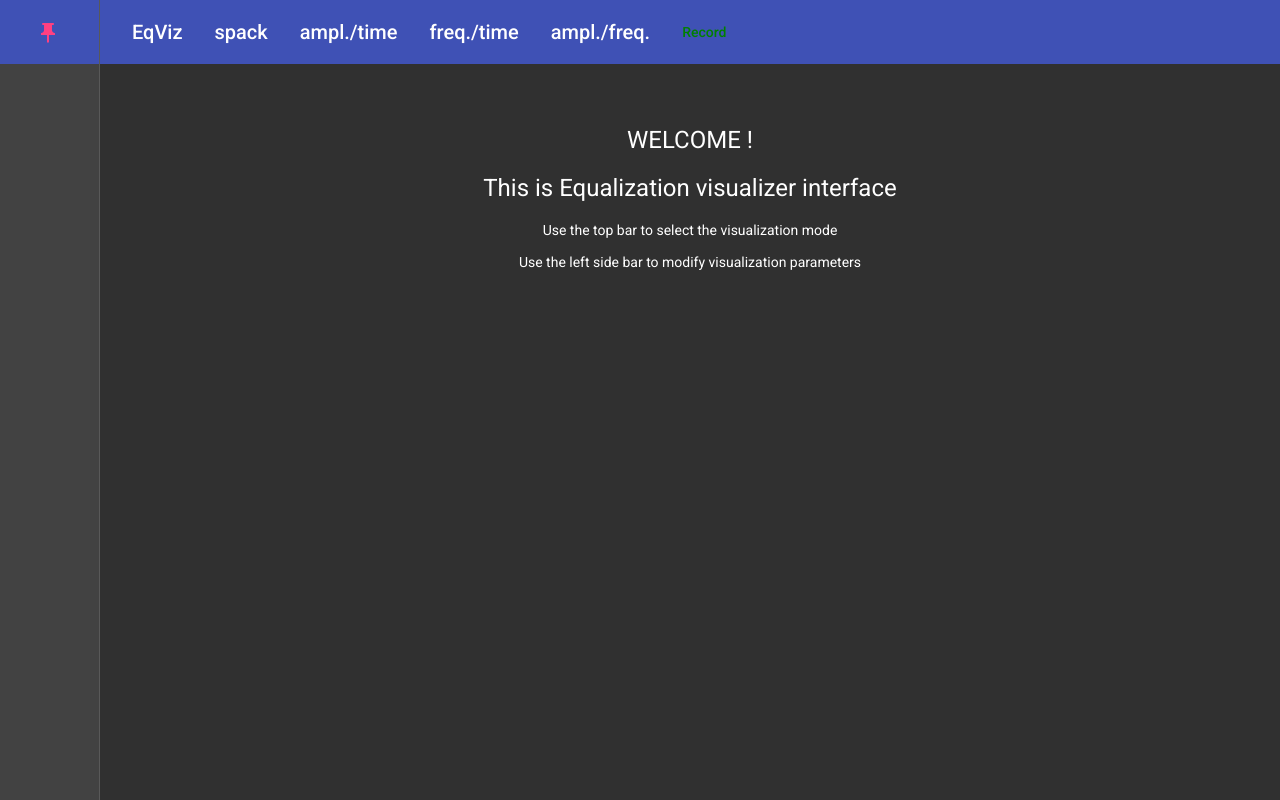
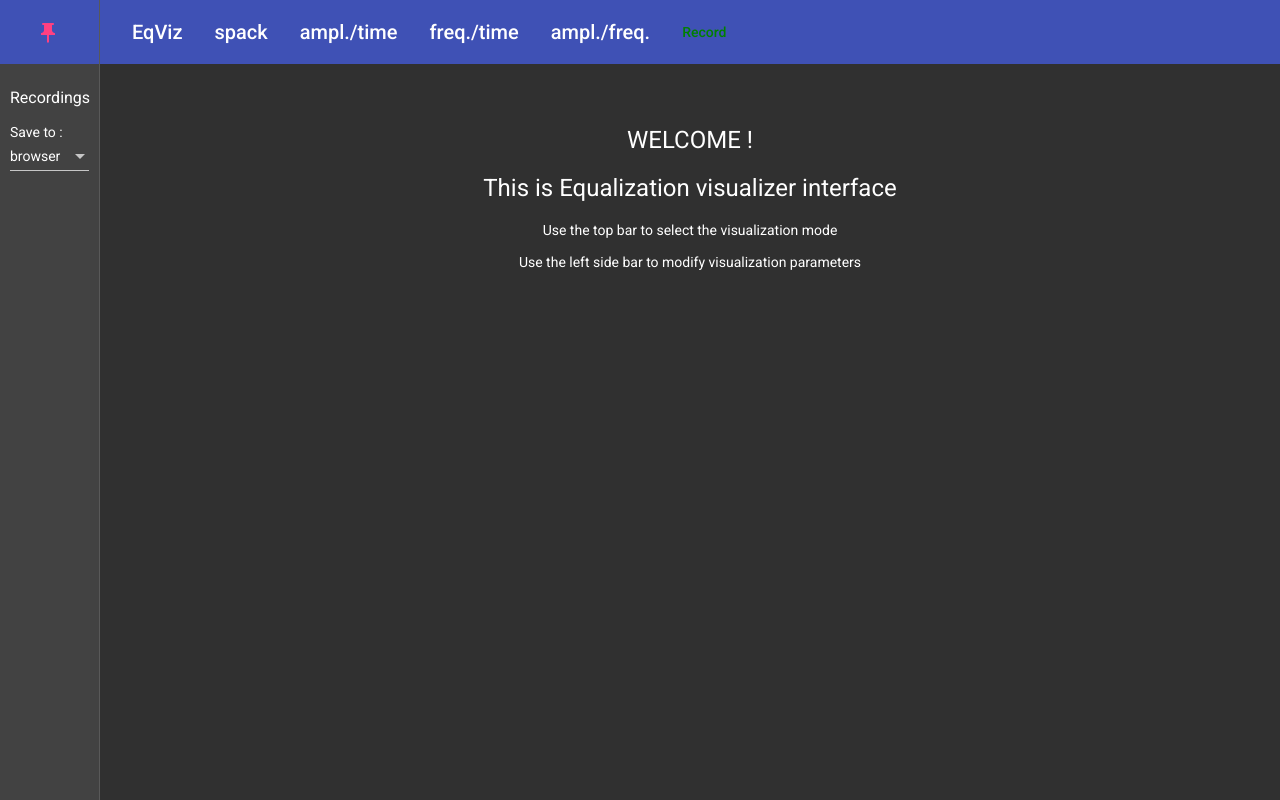
Before and after one commit to jean-tissot/EqViz, an Angular app in the folder eqviz-client/: page / in a window 1280 px wide. Built offline with nearby package versions, Linux system fonts and the light colour scheme.

Commit message:
adds a save location setting (disk / browser)

```diff
--- a/eqviz-client/src/app/components/settings/settings.component.html
+++ b/eqviz-client/src/app/components/settings/settings.component.html
@@ -1,13 +1,22 @@
 <div id="list">
+    <h3>Recordings</h3>
+    <label for="saveTo">Save to :</label>
+    <mat-form-field id="saveTo">
+        <mat-select [(value)]="settingsService.saveToDisk">
+            <mat-option *ngFor="let saveToDisk of [false, true]" [value]="saveToDisk">{{saveToDisk ? 'disk' : 'browser'}}</mat-option>
+        </mat-select>
+    </mat-form-field>
     <div *ngIf="currentVisualizer!='none'">
+        <h3>Display</h3>
         <label for="nfft">Nfft :</label>
         <mat-form-field id="nfft">
             <mat-select [(value)]="settingsService.nfft">
                 <mat-option *ngFor="let nfftValue of nfftPossibleValues" [value]="nfftValue">{{nfftValue}}</mat-option>
             </mat-select>
         </mat-form-field>
+    </div>
     <div *ngIf="currentVisualizer=='spack' || currentVisualizer=='freq-time'">
-        <label for="length">Display length :</label>
+        <label for="length">Length :</label>
         <mat-form-field id="length">
             <mat-select [(value)]="settingsService.displayLength">
                 <mat-option *ngFor="let displayLengthValue of displayLenghtPossibleValues" [value]="displayLengthValue">{{displayLengthValue}}</mat-option>
--- a/eqviz-client/src/app/components/settings/settings.component.scss
+++ b/eqviz-client/src/app/components/settings/settings.component.scss
@@ -1,7 +1,13 @@
 mat-form-field {
   width: 100%;
+  margin-top: -0.75em;
 }
 
 #list {
-  margin: 10px;
+  margin: 20px 10px;
 }
+
+h3 {
+  margin-top: 15px;
+  margin-bottom: 10px;
+}
--- a/eqviz-client/src/app/services/audio.service.ts
+++ b/eqviz-client/src/app/services/audio.service.ts
@@ -95,8 +95,12 @@ export class AudioService {
 
   private saveRecording(event: BlobEvent) {
     this.recordedChunks.push(event.data);
-    // TODO: add a setting to choose where recordings must be saved (to disk or to browser)
-    this.storageService.saveToBrowser(event.data, "eqviz-audio-recording");
+    // TODO: make the filename non constant (use the date and time ?)
+    if(this.settings.saveToDisk) {
+      this.storageService.saveToDisk(event.data, "eqviz-audio-recording");
+    } else {
+      this.storageService.saveToBrowser(event.data, "eqviz-audio-recording");
+    }
     console.log("Saving audio file...");
   }
 
--- a/eqviz-client/src/app/services/settings.service.ts
+++ b/eqviz-client/src/app/services/settings.service.ts
@@ -41,6 +41,8 @@ export class SettingsService {
         return this.displayLengthChange.getValue();
     }
 
+    saveToDisk = false;
+
 
     /**Changes the current visualizer */
     setCurrentVisualizer(current: Visualizer) {
```
